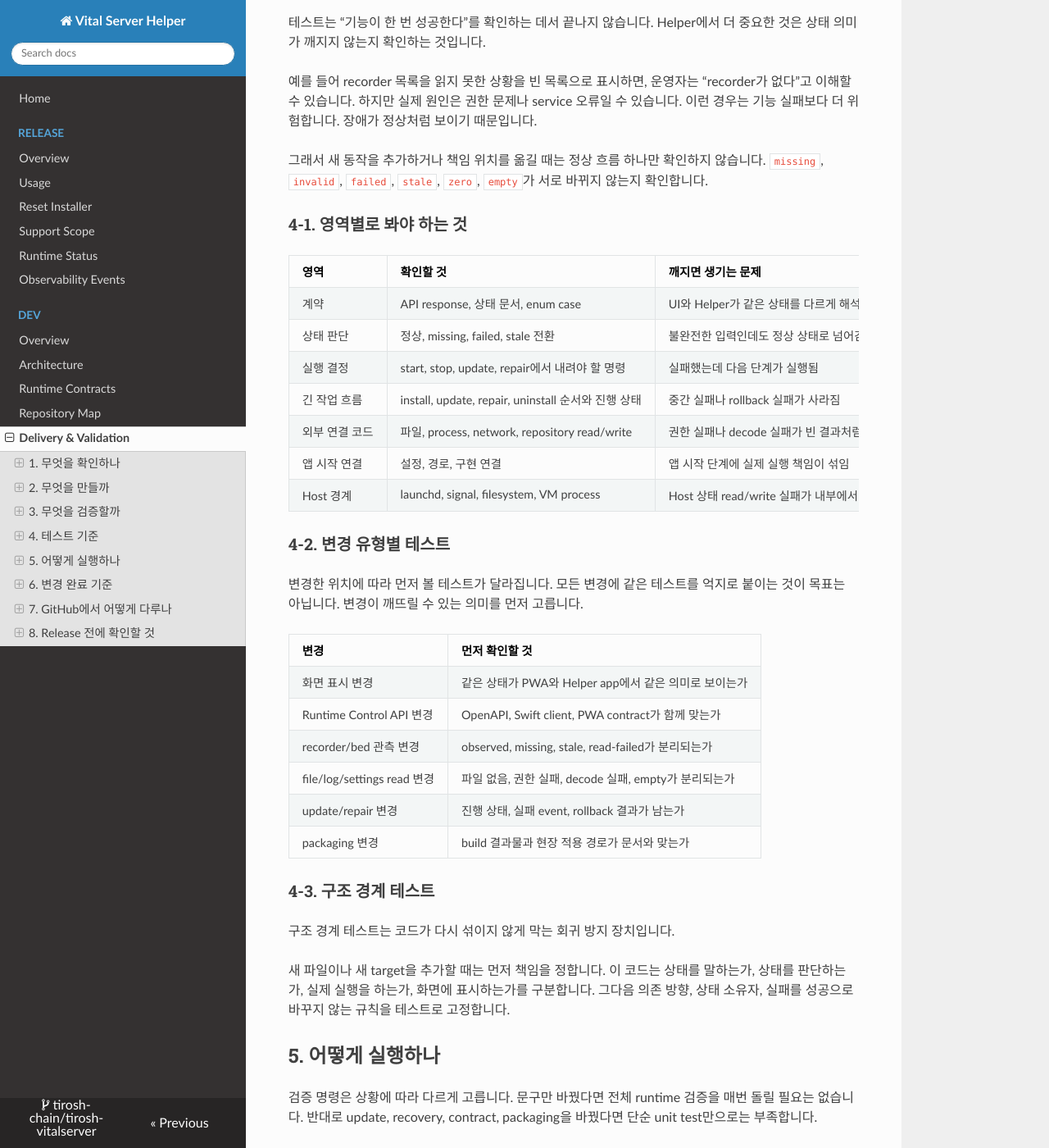
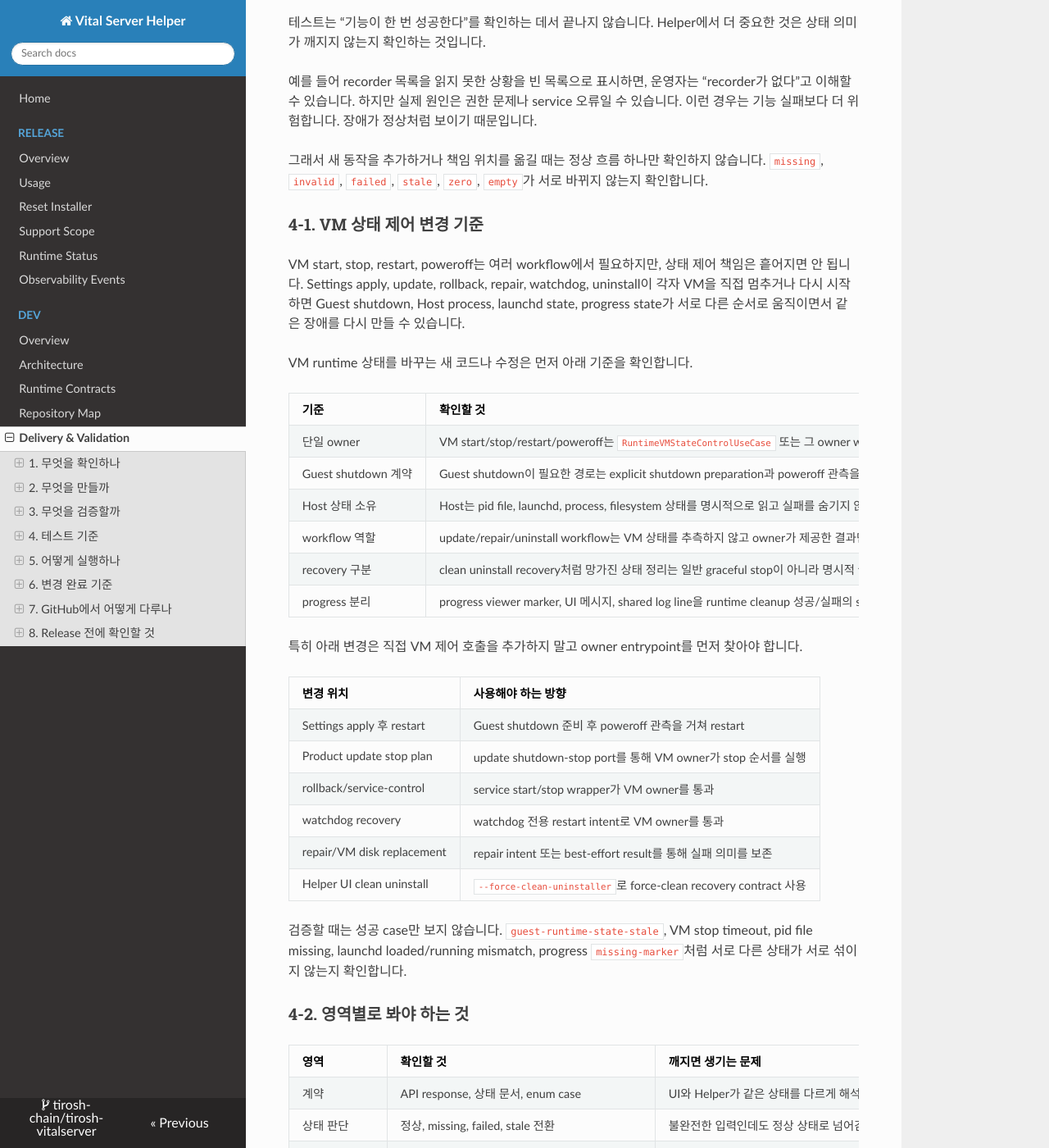
Before and after one commit to tirosh-chain/tirosh-vitalserver, an MkDocs documentation site: the page built from site-docs/dev/delivery-validation.md, in a window 1280 px wide and 1400 px high, scrolled down 3236 px. Shown: the whole window at 82% size. Built offline with MkDocs 1.6.1, drawn with Linux system fonts in a browser that asks for light colours; nearby versions of some CDN libraries; some of the changed text lies outside the part shown.

Commit message:
docs: update delivery validation guidelines for VM state control

```diff
--- a/site-docs/dev/delivery-validation.md
+++ b/site-docs/dev/delivery-validation.md
@@ -119,7 +119,40 @@ Testkit은 실제 Recorder 장비를 항상 연결할 수 없는 상황에서
 그래서 새 동작을 추가하거나 책임 위치를 옮길 때는 정상 흐름 하나만 확인하지 않습니다.
 `missing`, `invalid`, `failed`, `stale`, `zero`, `empty`가 서로 바뀌지 않는지 확인합니다.
 
-### 4-1. 영역별로 봐야 하는 것
+### 4-1. VM 상태 제어 변경 기준
+
+VM start, stop, restart, poweroff는 여러 workflow에서 필요하지만, 상태 제어 책임은 흩어지면
+안 됩니다. Settings apply, update, rollback, repair, watchdog, uninstall이 각자 VM을 직접
+멈추거나 다시 시작하면 Guest shutdown, Host process, launchd state, progress state가 서로 다른
+순서로 움직이면서 같은 장애를 다시 만들 수 있습니다.
+
+VM runtime 상태를 바꾸는 새 코드나 수정은 먼저 아래 기준을 확인합니다.
+
+| 기준 | 확인할 것 |
+|---|---|
+| 단일 owner | VM start/stop/restart/poweroff는 `RuntimeVMStateControlUseCase` 또는 그 owner wrapper를 통해 실행되는가 |
+| Guest shutdown 계약 | Guest shutdown이 필요한 경로는 explicit shutdown preparation과 poweroff 관측을 기다리는가 |
+| Host 상태 소유 | Host는 pid file, launchd, process, filesystem 상태를 명시적으로 읽고 실패를 숨기지 않는가 |
+| workflow 역할 | update/repair/uninstall workflow는 VM 상태를 추측하지 않고 owner가 제공한 결과만 소비하는가 |
+| recovery 구분 | clean uninstall recovery처럼 망가진 상태 정리는 일반 graceful stop이 아니라 명시적 force-clean contract를 쓰는가 |
+| progress 분리 | progress viewer marker, UI 메시지, shared log line을 runtime cleanup 성공/실패의 source of truth로 쓰지 않는가 |
+
+특히 아래 변경은 직접 VM 제어 호출을 추가하지 말고 owner entrypoint를 먼저 찾아야 합니다.
+
+| 변경 위치 | 사용해야 하는 방향 |
+|---|---|
+| Settings apply 후 restart | Guest shutdown 준비 후 poweroff 관측을 거쳐 restart |
+| Product update stop plan | update shutdown-stop port를 통해 VM owner가 stop 순서를 실행 |
+| rollback/service-control | service start/stop wrapper가 VM owner를 통과 |
+| watchdog recovery | watchdog 전용 restart intent로 VM owner를 통과 |
+| repair/VM disk replacement | repair intent 또는 best-effort result를 통해 실패 의미를 보존 |
+| Helper UI clean uninstall | `--force-clean-uninstaller`로 force-clean recovery contract 사용 |
+
+검증할 때는 성공 case만 보지 않습니다. `guest-runtime-state-stale`, VM stop timeout, pid file
+missing, launchd loaded/running mismatch, progress `missing-marker`처럼 서로 다른 상태가 서로
+섞이지 않는지 확인합니다.
+
+### 4-2. 영역별로 봐야 하는 것
 
 | 영역 | 확인할 것 | 깨지면 생기는 문제 |
 |---|---|---|
@@ -145,7 +178,7 @@ Testkit은 실제 Recorder 장비를 항상 연결할 수 없는 상황에서
 | update/repair 변경 | 진행 상태, 실패 event, rollback 결과가 남는가 |
 | packaging 변경 | build 결과물과 현장 적용 경로가 문서와 맞는가 |
 
-### 4-3. 구조 경계 테스트
+### 4-4. 구조 경계 테스트
 
 구조 경계 테스트는 코드가 다시 섞이지 않게 막는 회귀 방지 장치입니다.
 
```
Also changed, not shown: other parts of site-docs/dev/delivery-validation.md (+1 -1 lines).
